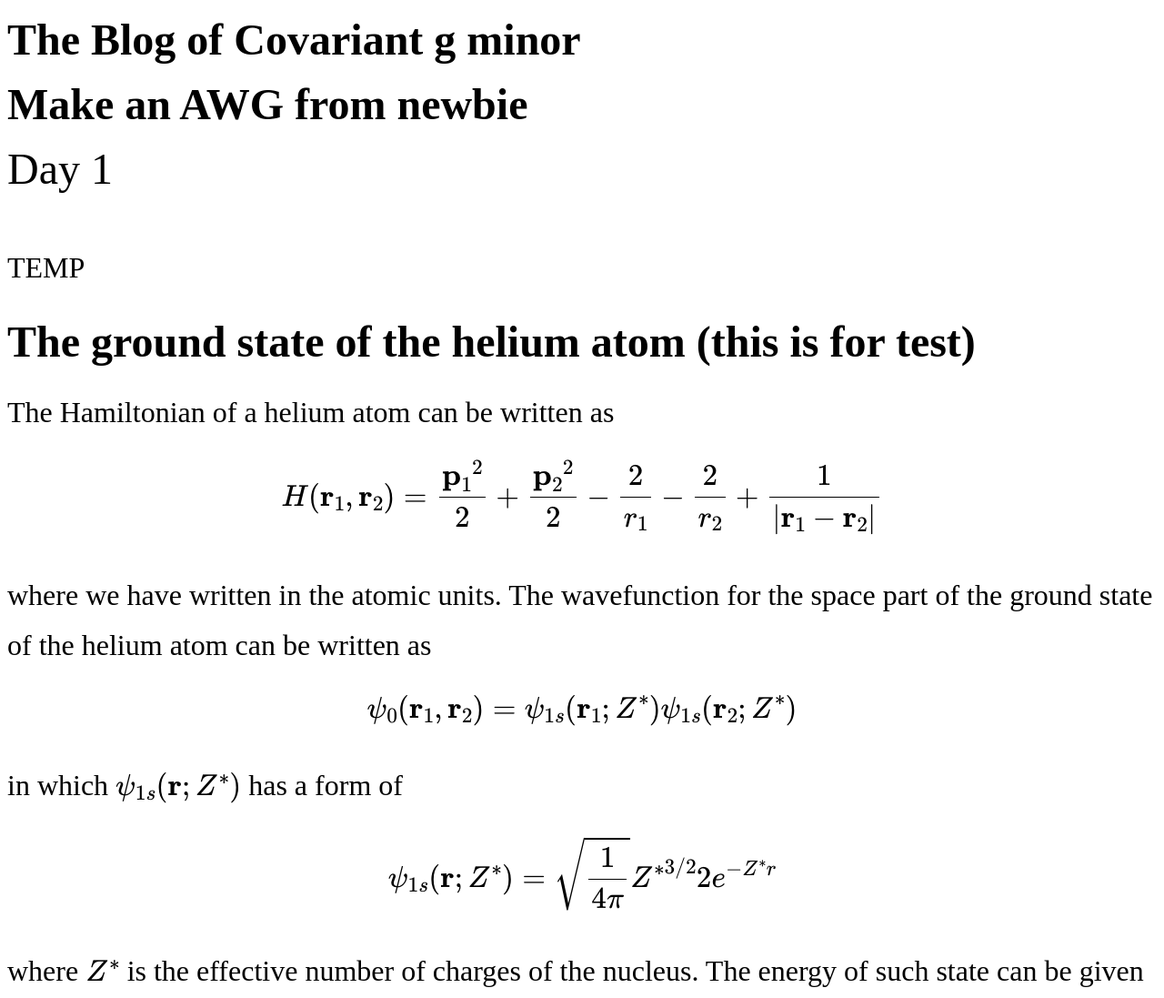
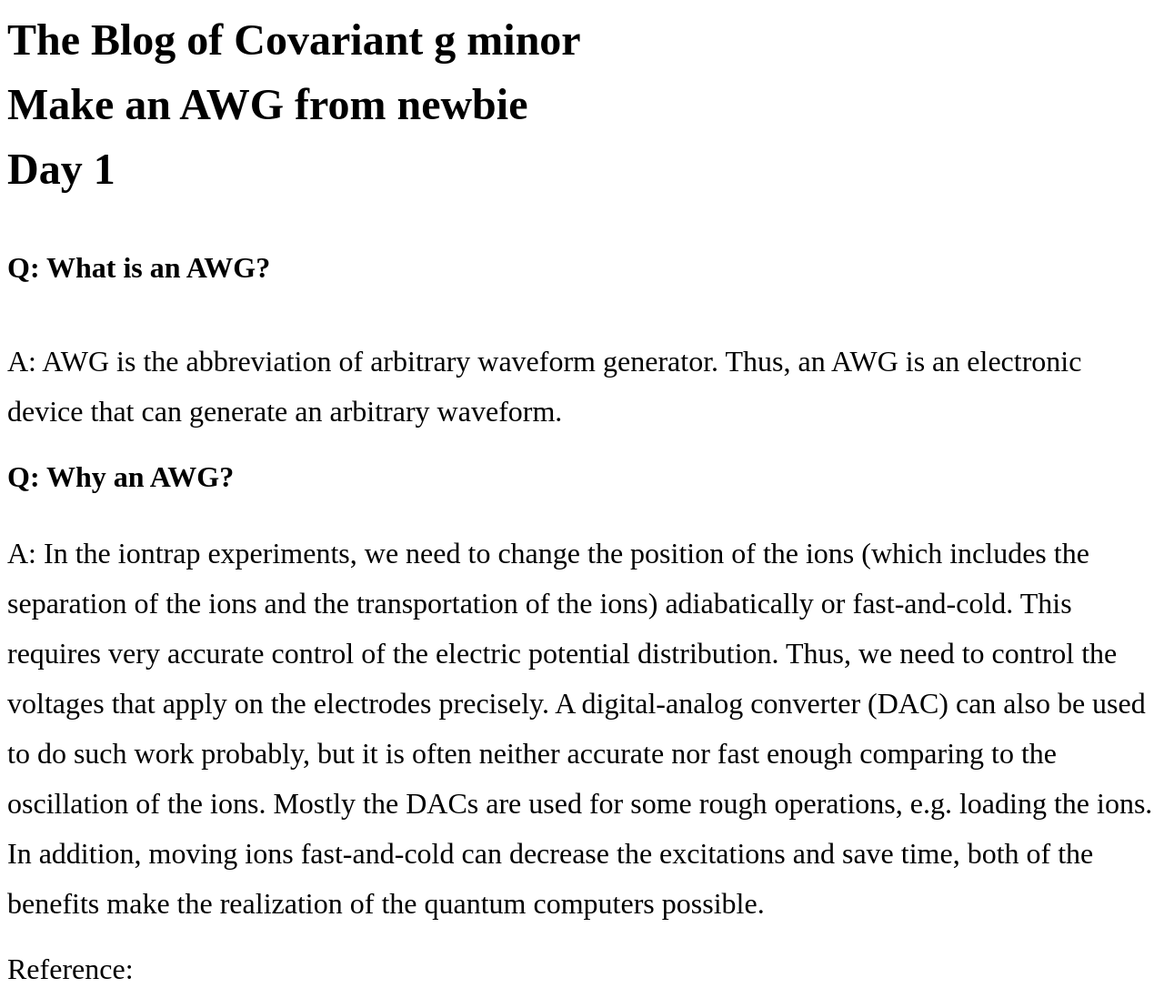
Before and after one commit to zhangyintai/Blog, a plain HTML site: page index.html in a window 1280 px wide. Shown: the top 1097 px of the page at 91% size. Drawn offline with nearby package versions, Linux system fonts and the light colour scheme; some packages are replaced by stand-ins of ours.

Commit message:
Update index.html

```diff
--- a/index.html
+++ b/index.html
@@ -10,12 +10,18 @@
 </head>
 <body>
 <p>
-<p><font size="12"><strong>The Blog of Covariant g minor</strong></font></p>
-<p><font size="8"><strong>Make an AWG from newbie</strong></font></p>
-<p><font size="7">Day 1</p>
-<p><font size = "6"></span></p>
-TEMP
-<p><font size="8"><strong>The ground state of the helium atom (this is for test)</strong></font></p>
+<p><font size="10"><strong>The Blog of Covariant g minor</strong></font></p>
+<p><font size="10"><strong>Make an AWG from newbie</strong></font></p>
+<p><b><font size="9">Day 1</p></b>
+<p><b><font size ="6">Q: What is an AWG?</b></p>
+A: AWG is the abbreviation of arbitrary waveform generator. Thus, an AWG is an electronic device that can generate an arbitrary waveform.
+<p><b><font size ="6">Q: Why an AWG?</b></p>
+A: In the iontrap experiments, we need to change the position of the ions (which includes the separation of the ions and the transportation of the ions) adiabatically or fast-and-cold. This requires very accurate control of the electric potential distribution.
+Thus, we need to control the voltages that apply on the electrodes precisely. A digital-analog converter (DAC) can also be used to do such work probably, but it is often neither accurate nor fast enough comparing to the oscillation of the ions. Mostly the DACs are used for some rough operations, e.g. loading
+the ions. In addition, moving ions fast-and-cold can decrease the excitations and save time, both of the benefits make the realization of the quantum computers possible.
+<p>Reference:<p>
+Bower R. Coherent Ion Transport in a Multi-electrode Trap Array. University of Colorado at Boulder, 2014
+<p><font size="10"><strong>The ground state of the helium atom (this is for test)</strong></font></p>
 <p><font size = "6"></span></p>
 <p>The Hamiltonian of a helium atom can be written as</p>
 $$ H(\textbf{r}_1,\textbf{r}_2)={{{\textbf{p}_1}^2} \over {2}} + {{{\textbf{p}_2}^2} \over {2}} - {2 \over r_1}-{2 \over r_2}+{1 \over |\textbf{r}_1-\textbf{r}_2|}$$
```
